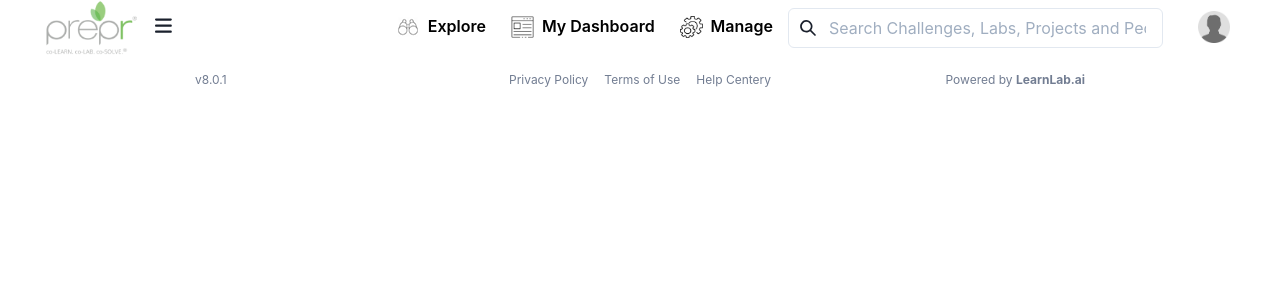
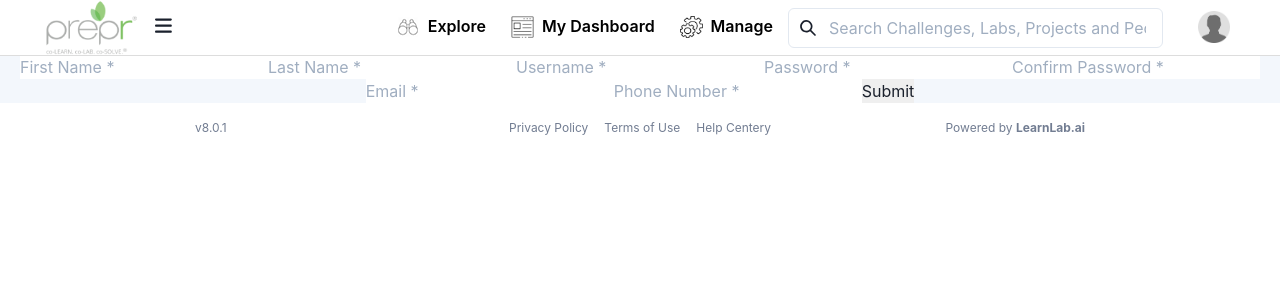
Before and after one commit to WilliamLa59/PreprLabChallenges, a React (Create React App) app in the folder frontend-challenge1/: page /register in a window 1280 px wide. Shown: the top 300 px of the page. Built offline with nearby package versions, Linux system fonts and the light colour scheme.

Commit message:
basic login and registration added
-registration just prints out the data in an alert
-login checks for a match against hard coded credentials and redirects to home page on success

```diff
--- a/frontend-challenge1/src/App.js
+++ b/frontend-challenge1/src/App.js
@@ -6,6 +6,8 @@ import { Labs } from './components/Labs/Labs';
 import { Navbar } from './components/Navbar/Navbar';
 import { Projects } from './components/Projects/Projects';
 import { Footer } from './components/Footer/Footer';
+import { Register } from './components/Register/Register';
+import { Login } from './components/Login/Login';
 
 function App() {
   return (
@@ -18,6 +20,8 @@ function App() {
           <Route path="/" element={<Challenges/>}/>
           <Route path="/labs" element={<Labs/>}/>
           <Route path="/projects" element={<Projects/>}/>
+          <Route path="/register" element={<Register/>}/>
+          <Route path="/login" element={<Login/>}/>
         </Routes>
 
       </BrowserRouter>
--- /dev/null
+++ b/frontend-challenge1/src/components/Login/Login.jsx
@@ -0,0 +1,49 @@
+import React, { useState } from 'react'
+import { useNavigate } from 'react-router-dom'
+
+import './Login.scss'
+
+export const Login = () => {
+
+    let navigate = useNavigate();
+
+    const [inputs, setInputs] = useState({})
+
+    const handleChange = (event) => {
+        const name = event.target.name;
+        const value = event.target.value;
+        setInputs(values => ({...values, [name]: value}))
+    }
+
+    const handleSubmit = (event) => {
+        event.preventDefault();
+        if ((inputs.input1 === "williamla@example.com" || inputs.input1 === "williamla") && inputs.input2 ==="password123"){
+            alert("Signing In");
+            navigate("/", {replace: true});
+        }else{
+            alert("Username or password don't match");
+        }
+    }
+
+  return (
+    <div className='login-container'>
+        <form onSubmit={handleSubmit}>
+            <input
+            type="text"
+            name="input1"
+            placeholder='User Name or Email'
+            value={inputs.input1 || ""}
+            onChange={handleChange}
+            />
+            <input
+            type="password"
+            name="input2"
+            placeholder='Password *'
+            value={inputs.input2 || ""}
+            onChange={handleChange}
+            />
+            <input type="submit" />
+        </form>
+    </div>
+  )
+}
--- /dev/null
+++ b/frontend-challenge1/src/components/Register/Register.jsx
@@ -0,0 +1,77 @@
+import React, { useState } from 'react'
+
+
+import './Register.scss'
+
+export const Register = () => {
+
+    const [inputs, setInputs] = useState({})
+
+    const handleChange = (event) => {
+        const name = event.target.name;
+        const value = event.target.value;
+        setInputs(values => ({...values, [name]: value}))
+    }
+
+    const handleSubmit = (event) => {
+        event.preventDefault();
+        alert(JSON.stringify(inputs));
+    }
+
+  return (
+    <div className='register-container'>
+        <form onSubmit={handleSubmit}>
+        <input
+            type="text"
+            name="firstname"
+            placeholder='First Name *'
+            value={inputs.firstName || ""}
+            onChange={handleChange}
+        />
+        <input
+          type="text"
+          name="lastname"
+          placeholder='Last Name *'
+          value={inputs.lastName || ""}
+          onChange={handleChange}
+        />
+        <input
+          type="text"
+          name="username"
+          placeholder='Username *'
+          value={inputs.username || ""}
+          onChange={handleChange}
+        />
+        <input
+          type="password"
+          name="password1"
+          placeholder='Password *'
+          value={inputs.password1 || ""}
+          onChange={handleChange}
+        />
+        <input
+          type="password"
+          name="password2"
+          placeholder='Confirm Password *'
+          value={inputs.password2 || ""}
+          onChange={handleChange}
+        />
+        <input
+          type="email"
+          name="email"
+          placeholder='Email *'
+          value={inputs.email || ""}
+          onChange={handleChange}
+        />
+        <input
+          type="number"
+          name="phone"
+          placeholder='Phone Number *'
+          value={inputs.phone || ""}
+          onChange={handleChange}
+        />
+        <input type="submit" />
+    </form>
+    </div>
+  )
+}
```
Also changed, not shown: frontend-challenge1/src/components/Login/Login.scss (added), frontend-challenge1/src/components/Register/Register.scss (added).
